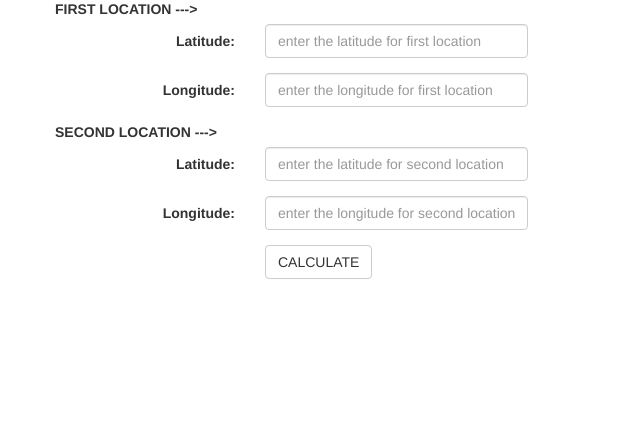
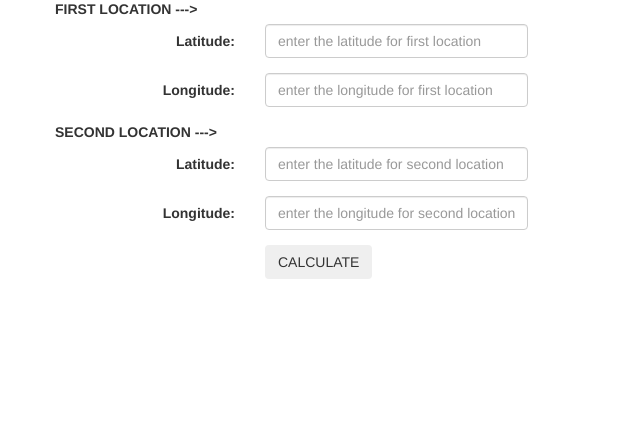
Before and after one commit to thusharabandara/gps-distance-calc, a Django app: page / in a window 1280 px wide. Shown: the part 95-535 px from the top of the page, without its empty margins (0-640 px from the left). Run offline with Django 3.2, Linux system fonts and the light colour scheme; some libraries are stand-ins or nearby versions.

Commit message:
update index.html

```diff
--- a/templates/index.html
+++ b/templates/index.html
@@ -1,3 +1,4 @@
+{% load static %}
 <!DOCTYPE html>
 <html lang="en">
 
@@ -11,6 +12,9 @@
     <link rel="stylesheet" href="https://maxcdn.bootstrapcdn.com/bootstrap/3.4.1/css/bootstrap.min.css">
     <script src="https://ajax.googleapis.com/ajax/libs/jquery/3.4.1/jquery.min.js"></script>
     <script src="https://maxcdn.bootstrapcdn.com/bootstrap/3.4.1/js/bootstrap.min.js"></script>
+
+    <!-- Import styles.css -->
+    <link rel="stylesheet" href="{% static 'css/styles.css' %}">
 </head>
 
 <body>
@@ -50,7 +54,7 @@
             </div>
             <div class="form-group">
                 <div class="col-sm-offset-2 col-sm-10">
-                    <button type="submit" class="btn btn-default">CALCULATE</button>
+                    <button type="submit" class="btn btn-secondary">CALCULATE</button>
                 </div>
             </div>
         </form>
```
